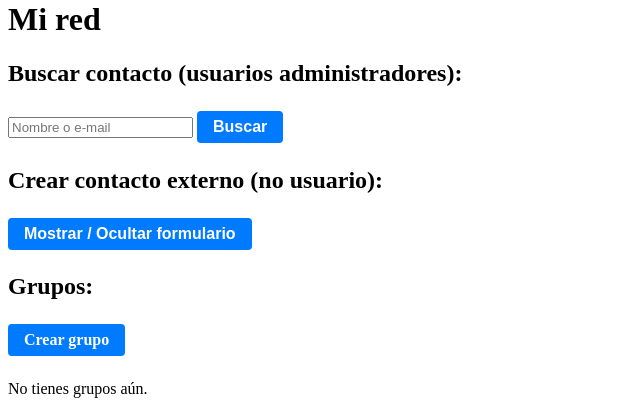
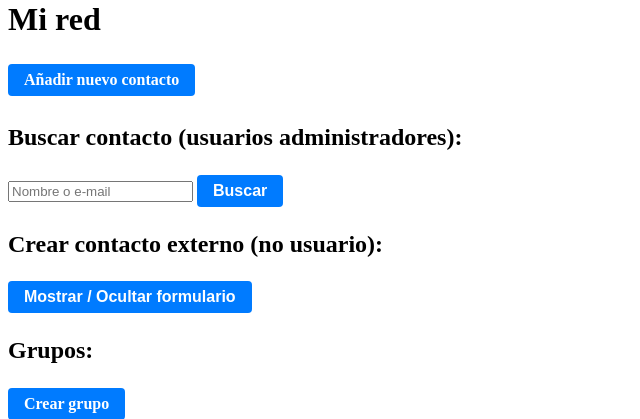
Before and after one commit to AntonioContreras60/web-intertrucker, a PHP site: page /my_network.php in a window 1280 px wide. Shown: the part 196-615 px from the top of the page, without its empty margins (0-640 px from the left). Run offline with PHP 8.4, Linux system fonts and the light colour scheme; the visitor is signed in with stand-in values (Sample User, id 1); data that the repository does not hold is empty.

Commit message:
feat: restore add contact link

```diff
--- a/my_network.php
+++ b/my_network.php
@@ -30,6 +30,7 @@ if (!empty($_POST['busqueda_contacto'])) {
     $sql = "SELECT u.id,
                    u.nombre_usuario,
                    u.email,
+                   c.id AS contacto_id,
                    CASE WHEN c.contacto_usuario_id IS NULL THEN 'No' ELSE 'Sí' END AS es_contacto
             FROM usuarios u
             LEFT JOIN contactos c
@@ -132,6 +133,8 @@ $stmt->close();
 
 <h1>Mi red</h1>
 
+<a href="agregar_contacto.php" class="btn" style="margin-bottom:8px;">Añadir nuevo contacto</a>
+
 <!-- BUSCAR CONTACTO -->
 <h2>Buscar contacto (usuarios administradores):</h2>
 <form method="post">
@@ -146,9 +149,13 @@ $stmt->close();
             <li style="font-size:1.1em;">
               <?=htmlspecialchars($c['nombre_usuario'])?>
               (<?=htmlspecialchars($c['email'])?>)
-              – <?= $c['es_contacto']==='Sí'
-                    ? 'Ya es contacto'
-                    : '<a class="btn" href="?añadir_contacto='.$c['id'].'">Añadir</a>'?>
+              –
+              <?php if ($c['es_contacto'] === 'Sí'): ?>
+                Ya es contacto
+                <a class="btn" href="ver_contacto.php?contacto_id=<?= $c['contacto_id'] ?>" style="padding:3px 10px;">Ver</a>
+              <?php else: ?>
+                <a class="btn" href="?añadir_contacto=<?= $c['id'] ?>">Añadir</a>
+              <?php endif; ?>
             </li>
         <?php endwhile; ?>
         </ul>
```
